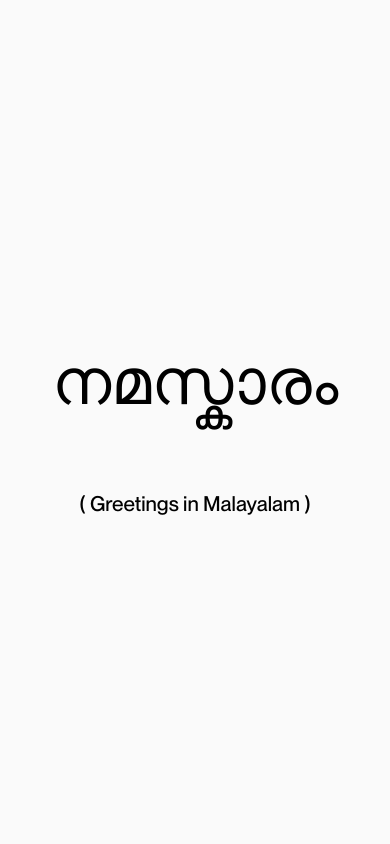
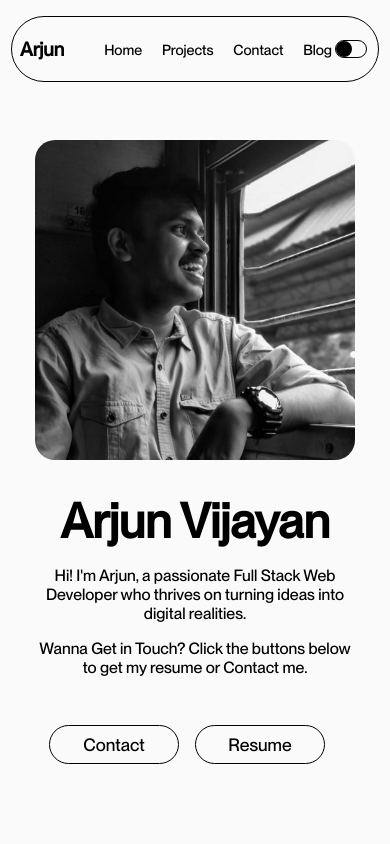
Before and after one commit to notarjunvijayan/port5, a React (Vite) app in the folder client/: page / in a window 390 px wide. Shown: the top 844 px of the page. Built offline with nearby package versions, Linux system fonts and the light colour scheme; no server answers.

Commit message:
Resume LInk Added

```diff
--- a/client/package.json
+++ b/client/package.json
@@ -10,6 +10,7 @@
     "preview": "vite preview"
   },
   "dependencies": {
+    "framer-motion": "^11.0.24",
     "interweave": "^13.1.0",
     "react": "^18.2.0",
     "react-dom": "^18.2.0",
--- a/client/src/Blog/Blog.css
+++ b/client/src/Blog/Blog.css
@@ -9,7 +9,7 @@
 }
 
 .blog-hero p{
-    width: 70vw;
+    width: 50vw;
 }
 .blog-title-card{
     border:1px solid var(--text-color);
--- a/client/src/Hero/Hero.css
+++ b/client/src/Hero/Hero.css
@@ -47,6 +47,7 @@
     align-items: center;
     justify-content: center;
     margin-right:1rem;
+    margin-top: 2rem;
 }
 .right .button:hover{
     background-color: var(--text-color);
@@ -64,11 +65,11 @@
     }
     .left{
         text-align: center;
-        height: 35vh;
         align-items: center;
+        height: 45vh;
     }
     .right h1{
-        font-size: 5rem;
+        font-size: 3rem;
     }
     .right{
         align-items: center;
@@ -81,6 +82,7 @@
         padding: 0 2rem;
     }
     .my-img img{
-        width: 15rem;
+        width: 20rem;
     }
+
 }
--- a/client/src/Hero/Hero.jsx
+++ b/client/src/Hero/Hero.jsx
@@ -1,30 +1,50 @@
 import './Hero.css'
 import Image from './Arjun V.png'
+import { motion } from "framer-motion"
 
 export default function Hero() {
     return (
         <div className='hero' id="about-nav">
             <div className="left">
                 <div className="left-text">
-                    <div className="my-img">
+                    <motion.div
+                        initial={{ opacity: 0, x: -20 }}
+                        animate={{ x: 0, opacity: 1 }}
+                        transition={{ duration: 0.2, delay: 4 }}
+                        className="my-img">
                         <img src={Image} />
-                    </div>
+                    </motion.div>
                 </div>
             </div>
             <div className="right">
                 <div className='right-data'>
-                    <h1>Arjun Vijayan</h1>
-                    <p>
+                    <motion.h1
+                        initial={{ opacity: 0, x: 20 }}
+                        animate={{ x: 0, opacity: 1 }}
+                        transition={{ duration: 0.2, delay: 4.2 }}
+                    >Arjun Vijayan</motion.h1>
+                    <motion.p
+                        initial={{ opacity: 0, x: 20 }}
+                        animate={{ x: 0, opacity: 1 }}
+                        transition={{ duration: 0.2, delay: 4.3 }}
+                    >
                         Hi! I'm Arjun, a passionate Full Stack Web Developer who thrives on turning ideas into digital realities.
-                    </p>
-                    <p>
+                    </motion.p>
+                    <motion.p
+                        initial={{ opacity: 0, x: 20 }}
+                        animate={{ x: 0, opacity: 1 }}
+                        transition={{ duration: 0.2, delay: 4.3 }}>
                         Wanna Get in Touch? Click the buttons below to get my resume or Contact me.
-                    </p>
+                    </motion.p>
                 </div>
-                <div className="buttons-hero">
+                <motion.div
+                    initial={{ opacity: 0, x: 20 }}
+                    animate={{ x: 0, opacity: 1 }}
+                    transition={{ duration: 0.2, delay: 4.3 }}
+                    className="buttons-hero">
                     <a className='button' href="#contact-navbar">Contact</a>
-                    <a className='button' href="">Resume</a>
-                </div>
+                    <a className='button' target="_blank" href="https://drive.google.com/file/d/1hZrmqmK67pSG5F2ju9WugRtEixfOlZPC/view?usp=sharing">Resume</a>
+                </motion.div>
 
             </div>
         </div>
--- a/client/src/Intro/Intro.jsx
+++ b/client/src/Intro/Intro.jsx
@@ -1,10 +1,15 @@
 import './Intro.css'
+import {easeIn, easeInOut, easeOut, motion}  from "framer-motion"
 
 export default function Intro() {
     return (
-        <div className="intropage">
-            <h1>നമസ്കാരം</h1>
-            <p>( Greetings in Malayalam )</p>
-        </div>
+        <motion.div className="intropage"
+        initial={{x:0,y:0}}
+        animate={{y:-2000}}
+        transition={{duration:2,delay:1.5, ease:easeInOut}}
+        >
+            <motion.h1>നമസ്കാരം</motion.h1>
+            <motion.p>( Greetings in Malayalam )</motion.p>
+        </motion.div>
     )
 }
--- a/client/src/Navbar/Navbar.jsx
+++ b/client/src/Navbar/Navbar.jsx
@@ -1,6 +1,7 @@
 import { Link } from 'react-router-dom'
 import './Navbar.css'
 import Blog from '../Blog/Blog'
+import {motion} from "framer-motion"
 
 export default function Navbar() {
 
@@ -21,7 +22,11 @@ export default function Navbar() {
         }
   }
   return (
-    <div className="nav-container">
+    <motion.div className="nav-container"
+    initial={{y:-100}}
+    animate={{y:0}}
+    transition={{duration:0.2,delay:3.5}}
+    >
       <div className='navbar'>
         <h1>Arjun</h1>
         <ul>
@@ -37,6 +42,6 @@ export default function Navbar() {
         </label>
         </div>
     </div>
-    </div>
+    </motion.div>
   )
 }
```
Also changed, not shown: 1 other file (tests, documents, lock files or other folders).
